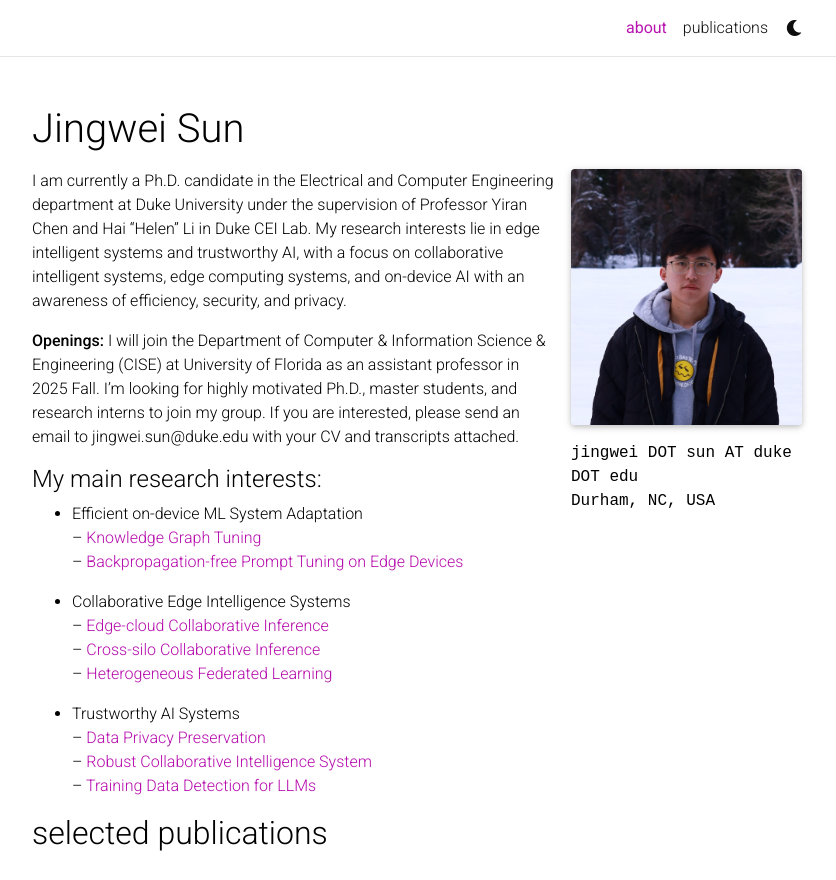
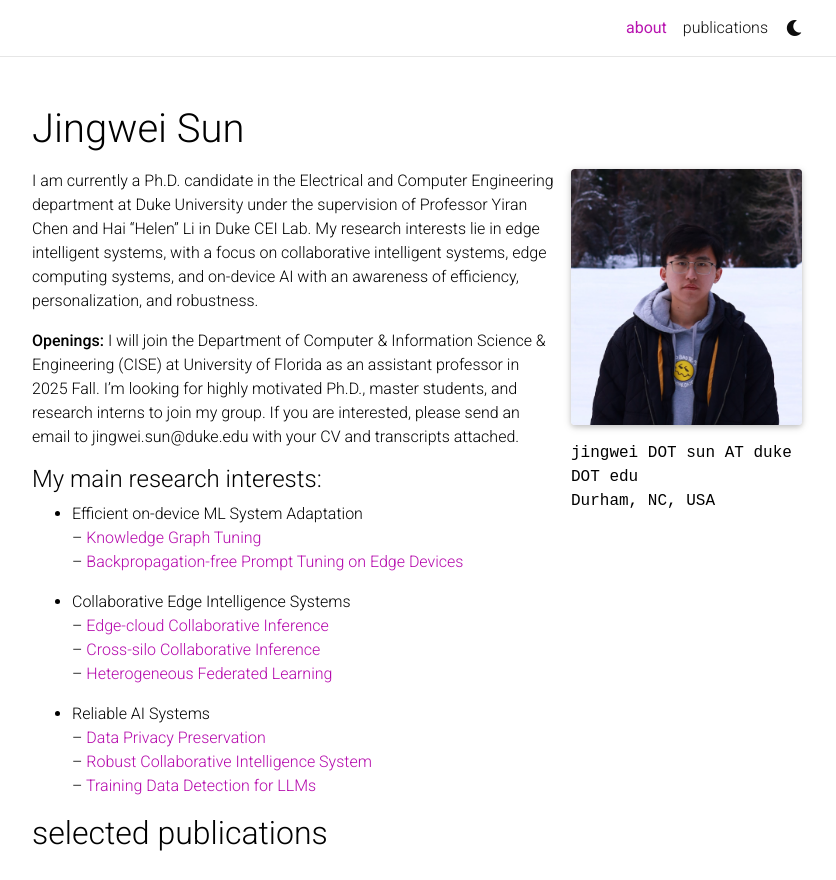
Before and after one commit to jeremy313/jeremy313.github.io, a Jekyll site: the page built from _pages/about.md, in a window 1280 px wide and 1150 px high, cut to the strip 0-880 px from the top of the window. Shown: the whole strip, without its empty margins (223-1059 px from the left). Built offline with Jekyll 4.4.1, drawn with Linux system fonts in a browser that asks for light colours; full-size pictures stand in for the smaller copies a plugin makes; comment, search, counter and statistics services are not loaded; a style sheet for code colours, icons or effects is not loaded.

Commit message:
Update about.md

```diff
--- a/_pages/about.md
+++ b/_pages/about.md
@@ -17,7 +17,7 @@ selected_papers: true # includes a list of papers marked as "selected={true}"
 social: true  # includes social icons at the bottom of the page
 ---
 
-I am currently a Ph.D. candidate in the Electrical and Computer Engineering department at Duke University under the supervision of Professor Yiran Chen and Hai "Helen" Li in Duke CEI Lab. My research interests lie in edge intelligent systems and trustworthy AI, with a focus on collaborative intelligent systems, edge computing systems, and on-device AI with an awareness of efficiency, security, and privacy.
+I am currently a Ph.D. candidate in the Electrical and Computer Engineering department at Duke University under the supervision of Professor Yiran Chen and Hai "Helen" Li in Duke CEI Lab. My research interests lie in edge intelligent systems, with a focus on collaborative intelligent systems, edge computing systems, and on-device AI with an awareness of efficiency, personalization, and robustness.
 
 **Openings:** I will join the Department of Computer & Information Science & Engineering (CISE) at University of Florida as an assistant professor in 2025 Fall. I’m looking for highly motivated Ph.D., master students, and research interns to join my group. If you are interested, please send an email to jingwei.sun@duke.edu with your CV and transcripts attached.
 
@@ -33,7 +33,7 @@ I am currently a Ph.D. candidate in the Electrical and Computer Engineering depa
   -- [Cross-silo Collaborative Inference](https://openaccess.thecvf.com/content/ICCV2023/papers/Sun_Communication-Efficient_Vertical_Federated_Learning_with_Limited_Overlapping_Samples_ICCV_2023_paper.pdf)
   -- [Heterogeneous Federated Learning](https://dl.acm.org/doi/abs/10.1145/3560905.3568538)
 
-* Trustworthy AI Systems
+* Reliable AI Systems
   -- [Data Privacy Preservation](https://openaccess.thecvf.com/content/CVPR2021/papers/Sun_Soteria_Provable_Defense_Against_Privacy_Leakage_in_Federated_Learning_From_CVPR_2021_paper.pdf)
   -- [Robust Collaborative Intelligence System](https://proceedings.neurips.cc/paper_files/paper/2021/file/692baebec3bb4b53d7ebc3b9fabac31b-Paper.pdf)
   -- [Training Data Detection for LLMs](https://zjysteven.github.io/mink-plus-plus/)
```
